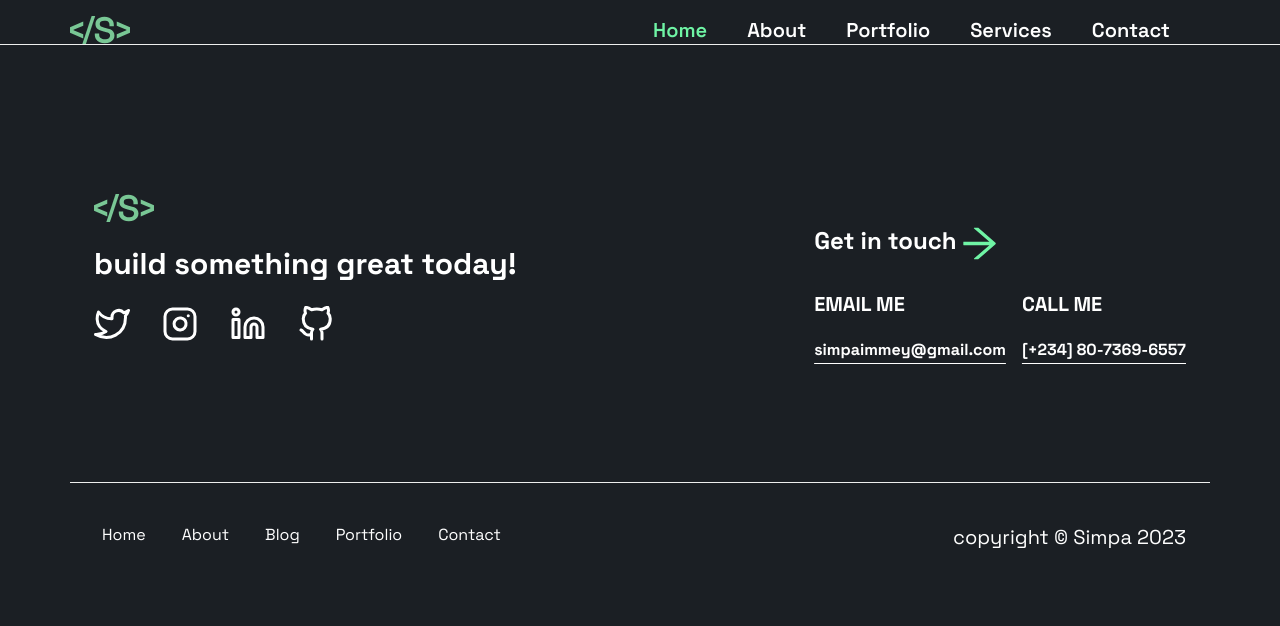
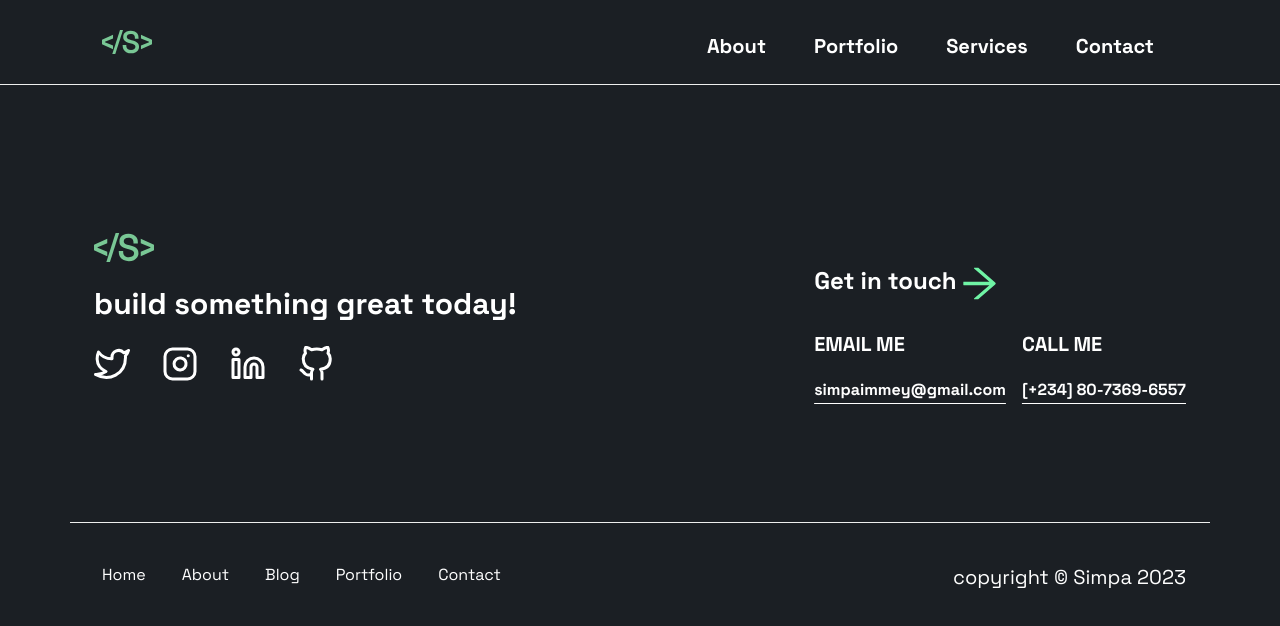
Before and after one commit to simpa007/my_portfolio, a Next.js app: page /blog in a window 1280 px wide. Shown: the top 626 px of the page. Built offline with nearby package versions, Linux system fonts and the light colour scheme.

Commit message:
new updates

```diff
--- a/app/component/header/Header.jsx
+++ b/app/component/header/Header.jsx
@@ -32,59 +32,76 @@ const navLinks = [
 
 export default function Header() {
 	const [active, setActive] = useState("Home");
-	const [toggle, setToggle] = useState(false);
+	const [navbar, setNavbar] = useState(false);
 	return (
-		<>
-			<nav className="py-6 container mx-auto flex justify-between items-center navbar mt-4 md:py-0">
-				{/* Logo */}
-				<Link href="/">
-					<Image src={logo} alt="logo" width="60" height="100" />
-				</Link>
-
-				{/* Desktop Navigation */}
-				<ul className="list-none md:flex hidden justify-end items-center flex-1">
-					{navLinks.map(({ id, title, index }) => (
-						<li
-							key={id}
-							className={`text-xl font-semibold cursor-pointer ${
-								active === title ? "text-[#6ff4a5]" : "text-dimWhite"
-							} ${index === navLinks.length - 1 ? "mr-0" : "mr-10"}`}
-							onClick={() => setActive(title)}
+		<div>
+			<nav className="container mx-auto top-0 left-0 right-0 z-10">
+				<div className="justify-between px-4 mx-auto lg:max-w-7xl md:items-center md:flex md:px-8">
+					<div>
+						<div className="flex items-center justify-between py-3 md:py-5 md:block">
+							{/* LOGO */}
+							<Link href="/">
+								<Image
+									src={logo}
+									alt="logo"
+									width={50}
+									height={50}
+									className="object-contain"
+								/>
+							</Link>
+							{/* HAMBURGER BUTTON FOR MOBILE */}
+							<div className="md:hidden">
+								<button
+									className="p-2 text-gray-700 rounded-md outline-none focus:border-gray-400 focus:border"
+									onClick={() => setNavbar(!navbar)}
+								>
+									{navbar ? (
+										<Image src={close} width={30} height={30} alt="logo" />
+									) : (
+										<Image
+											src={menu}
+											width={30}
+											height={30}
+											alt="logo"
+											className="focus:border-none active:border-none"
+										/>
+									)}
+								</button>
+							</div>
+						</div>
+					</div>
+					<div>
+						<div
+							className={`flex-1 justify-self-center pb-3 mt-8 md:block md:pb-0 md:mt-0 ${
+								navbar ? "p-12 md:p-0 block" : "hidden"
+							}`}
 						>
-							<Link href={`#${id}`}>{title}</Link>
-						</li>
-					))}
-				</ul>
-				{/* Mobile Navigation */}
-				<div className="md:hidden py-6 flex flex-1 justify-end items-center">
-					<Image
-						src={toggle ? close : menu}
-						alt="menu"
-						className="w-[28px] h-[28px] object-contain cursor-pointer"
-						onClick={() => setToggle(!toggle)}
-					/>
-					{/* Sidebar */}
-					<div
-						className={`${
-							!toggle ? "hidden" : "flex"
-						} p-6 bg-black bg-opacity-25 absolute top-20 right-0 mx-4 my-2 min-w-[140px] rounded-xl sidebar`}
-					>
-						<ul className="list-none flex justify-end items-start flex-1 flex-col">
-							{navLinks.map(({ id, title, index }) => (
-								<li
-									key={id}
-									className={`text-lg font-semibold cursor-pointer ${
-										active === title ? "text-[#6ff4a5]" : "text-dimWhite"
-									} ${index === navLinks.length - 1 ? "mb-0" : "mb-4"}`}
-									onClick={() => setActive(title)}
-								>
-									<Link href={`#${id}`}>{title}</Link>
+							<ul className="h-screen md:h-auto items-center justify-center md:flex ">
+								<li className="pb-6 text-xl font-bold  py-8 md:px-6 text-center hover:text-blue-gray-400">
+									<Link href="#about" onClick={() => setNavbar(!navbar)}>
+										About
+									</Link>
 								</li>
-							))}
-						</ul>
+								<li className="pb-6 text-xl font-bold py-8 px-6 text-center hover:text-blue-gray-400">
+									<Link href="#portfolio" onClick={() => setNavbar(!navbar)}>
+										Portfolio
+									</Link>
+								</li>
+								<li className="pb-6 text-xl font-bold  py-8 px-6 text-center hover:text-blue-gray-400">
+									<Link href="#services" onClick={() => setNavbar(!navbar)}>
+										Services
+									</Link>
+								</li>
+								<li className="pb-6 text-xl font-bold  py-8 px-6 text-center hover:text-blue-gray-400">
+									<Link href="#contact" onClick={() => setNavbar(!navbar)}>
+										Contact
+									</Link>
+								</li>
+							</ul>
+						</div>
 					</div>
 				</div>
 			</nav>
-		</>
+		</div>
 	);
 }
--- a/app/layout.js
+++ b/app/layout.js
@@ -19,6 +19,7 @@ export default function RootLayout({ children }) {
 				<Header />
 				{children}
 				<Footer />
+				<script src="./node_modules/preline/dist/preline.js"></script>
 			</body>
 		</html>
 	);
--- a/package.json
+++ b/package.json
@@ -15,6 +15,7 @@
     "eslint-config-next": "13.4.19",
     "keen-slider": "^6.8.6",
     "next": "13.4.19",
+    "preline": "^1.9.0",
     "react": "18.2.0",
     "react-dom": "18.2.0",
     "react-icons": "^4.11.0"
--- a/tailwind.config.js
+++ b/tailwind.config.js
@@ -5,6 +5,7 @@ module.exports = withMT({
 		"./app/**/*.{js,ts,jsx,tsx,mdx}",
 		"./pages/**/*.{js,ts,jsx,tsx,mdx}",
 		"./components/**/*.{js,ts,jsx,tsx,mdx}",
+		"node_modules/preline/dist/*.js",
 
 		// Or if using `src` directory:
 		"./src/**/*.{js,ts,jsx,tsx,mdx}",
@@ -14,5 +15,5 @@ module.exports = withMT({
 	theme: {
 		extend: {},
 	},
-	plugins: [],
+	plugins: [require("preline/plugin")],
 });
```
Also changed, not shown: 1 other file (tests, documents, lock files or other folders).
